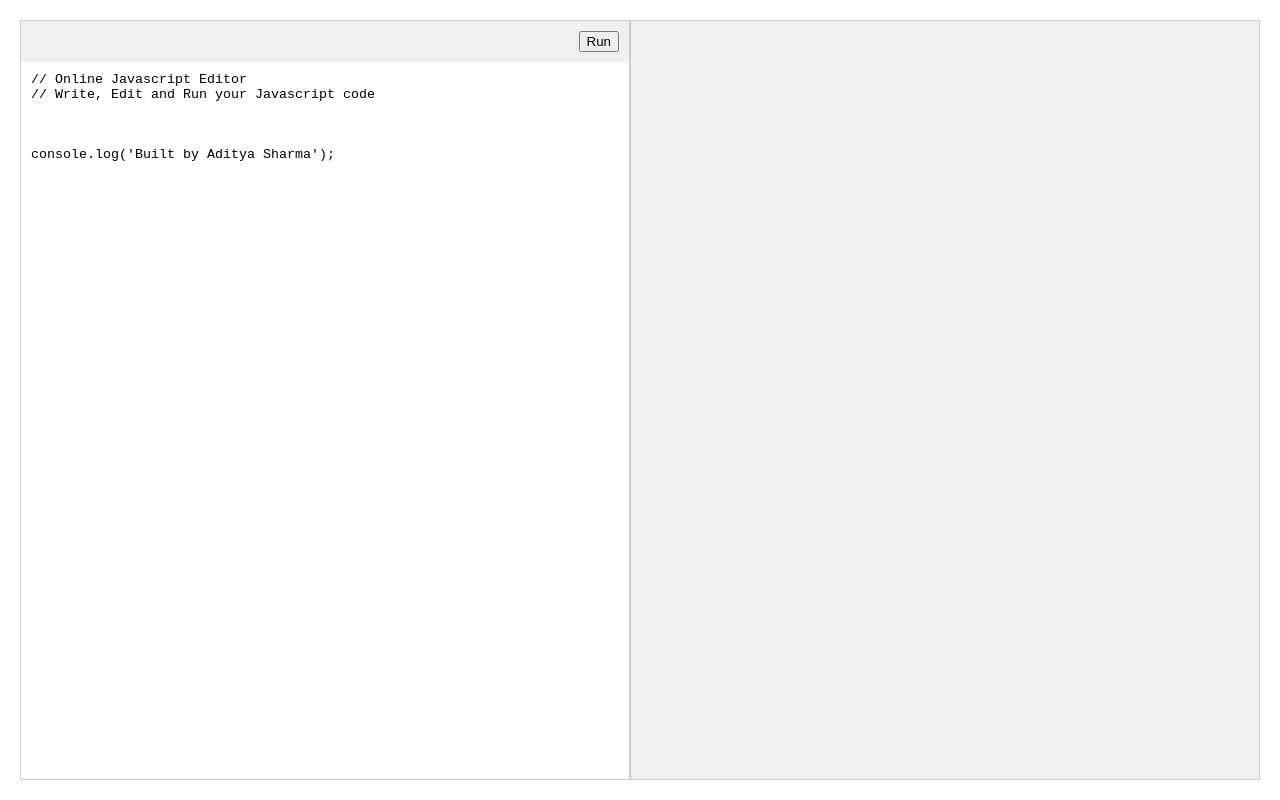
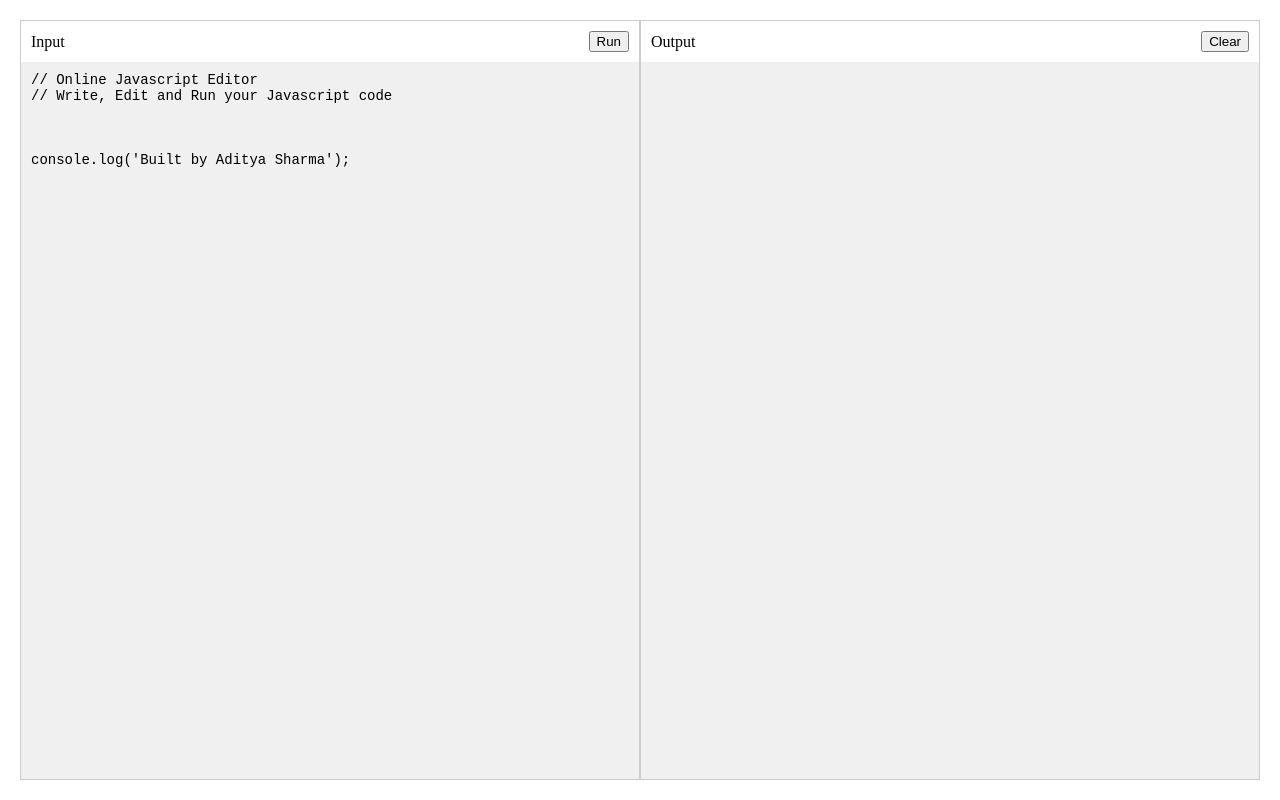
Before and after one commit to adii07/my-code-editor, a Next.js app: page / in a window 1280 px wide. Built offline with nearby package versions, Linux system fonts and the light colour scheme.

Commit message:
ux refinements

```diff
--- a/components/Editor/Header/index.module.css
+++ /dev/null
@@ -1,4 +0,0 @@
-.editorHeader{
-    padding: 10px;
-    text-align: end;
-}
--- a/components/Editor/Header/index.tsx
+++ /dev/null
@@ -1,11 +0,0 @@
-import styles from "./index.module.css";
-type Props={
-    clickRun?:()=>void;
-}
-const EditorHeader=({clickRun}:Props)=>{
-return <div className={styles.editorHeader}>
-    <button className={styles.button} onClick={clickRun}>Run</button>
-</div>
-}
-
-export default EditorHeader;
--- a/components/Editor/index.module.css
+++ b/components/Editor/index.module.css
@@ -1,6 +1,5 @@
 .editor{
     flex: 1;
-    background-color: #f0f0f0;
     border: 1px solid #ccc;
     display: flex;
     flex-direction: column;
@@ -15,4 +14,6 @@
     outline: none;
     border: none;
     box-sizing: border-box;
+    font-size: 14px;
+     background-color: #f0f0f0;
 }
--- a/components/Editor/index.tsx
+++ b/components/Editor/index.tsx
@@ -1,7 +1,7 @@
 import { useState } from "react";
 import styles from "./index.module.css";
 import { placeHolderText } from "./const";
-import EditorHeader from "./Header";
+import EditorHeader from "../Header";
 
 type Props = {
     setOutput: React.Dispatch<React.SetStateAction<string>>;
@@ -29,7 +29,7 @@ const Editor = ({ setOutput }: Props) => {
     }
     return (
         <div className={styles.editor}>
-            <EditorHeader clickRun={runCode} />
+            <EditorHeader clickRun={runCode} title={"Input"} buttonText={"Run"} />
             <textarea className={styles.textarea} value={javaScriptCode} onChange={(e) => setJavaScriptCode(e.target.value)}
                 placeholder="" />
         </div>
--- /dev/null
+++ b/components/Header/index.module.css
@@ -0,0 +1,6 @@
+.editorHeader{
+    display: flex;
+    justify-content: space-between;
+    align-items: center;
+    padding: 10px;
+}
--- /dev/null
+++ b/components/Header/index.tsx
@@ -0,0 +1,14 @@
+import styles from "./index.module.css";
+type Props={
+    clickRun?:()=>void;
+    title:string;
+    buttonText:string;
+}
+const EditorHeader=({clickRun,title,buttonText}:Props)=>{
+return <div className={styles.editorHeader}>
+    <div className={styles.title}>{title}</div>
+    <button className={styles.button} onClick={clickRun}>{buttonText}</button>
+</div>
+}
+
+export default EditorHeader;
--- a/components/OutputScreen/index.module.css
+++ b/components/OutputScreen/index.module.css
@@ -1,6 +1,15 @@
 .outputScreen{
     flex: 1;
+    border: 1px solid #ccc;
+    display: flex;
+    flex-direction: column;
+}
+
+.outputContent{
+     flex: 1;
+    padding: 10px;
+    width: 100%;
+    height: 100%;
     background-color: #f0f0f0;
-    border: 1px solid #ccc;
-    padding: 10px;
+    box-sizing: border-box;
 }
--- a/components/OutputScreen/index.tsx
+++ b/components/OutputScreen/index.tsx
@@ -1,9 +1,21 @@
+import EditorHeader from "../Header";
 import styles from "./index.module.css";
 type Props={
     output?:string;
+    setOutput: React.Dispatch<React.SetStateAction<string>>;
 }
-const OutputScreen = ({output}:Props) => {
-    return <div className={styles.outputScreen}>{output}</div>
+const OutputScreen = ({output,setOutput}:Props) => {
+
+    const clearOutput=()=>{
+        setOutput("");
+    }
+    return <div className={styles.outputScreen}>
+        <EditorHeader title={"Output"} buttonText={"Clear"} clickRun={clearOutput} />
+        <div className={styles.outputContent}>
+        {output}
+        </div>
+
+        </div>
 }
 
 export default OutputScreen;
--- a/src/app/page.tsx
+++ b/src/app/page.tsx
@@ -9,7 +9,7 @@ export default function Home() {
   return (
     <div className={styles.page}>
       <Editor setOutput={setOutput} />
-      <OutputScreen output={output} />
+      <OutputScreen output={output} setOutput={setOutput} />
     </div>
   );
 }
```
